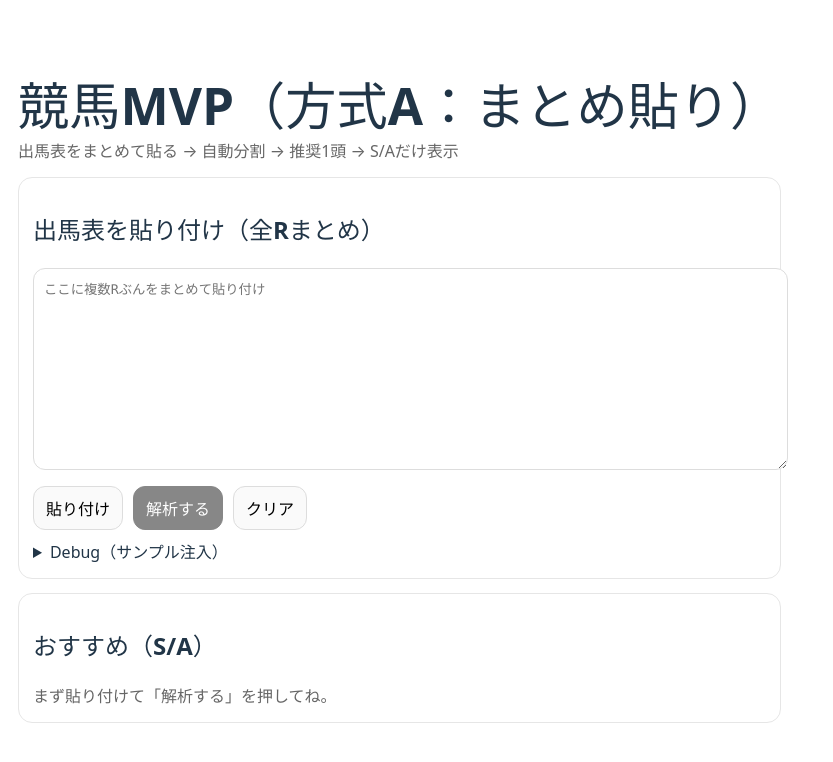
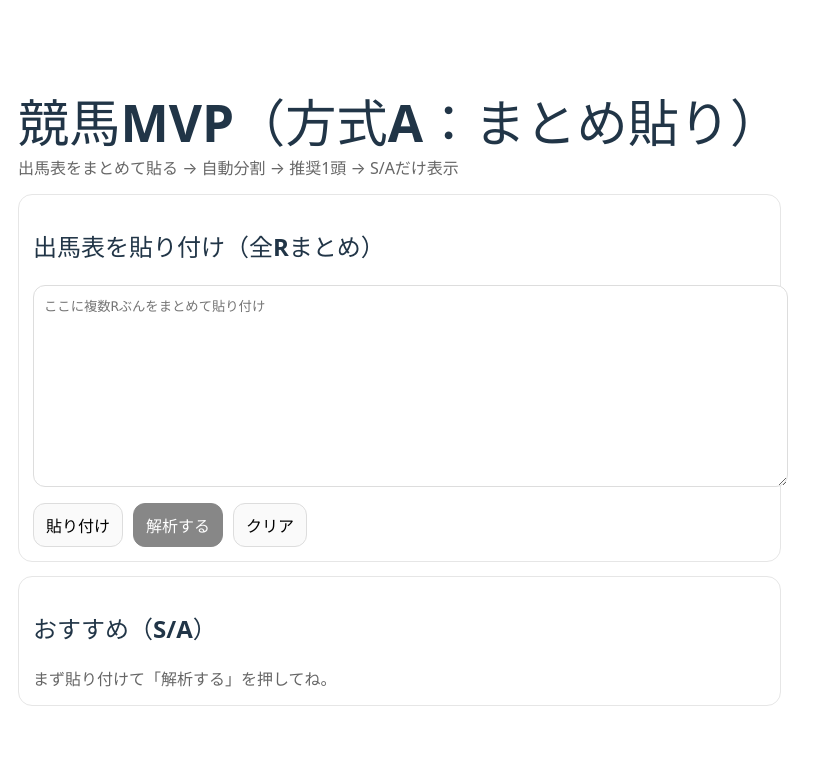
Before and after one commit to torigoma/keiba-mvp, a React (Vite) app: page / in a window 1280 px wide. Shown: the top 762 px of the page, without its empty margins (0-833 px from the left). Built offline with nearby package versions, Linux system fonts and the light colour scheme.

Commit message:
Hide debug unless ?debug=1

```diff
--- a/src/App.tsx
+++ b/src/App.tsx
@@ -1,4 +1,4 @@
-import { useMemo, useState } from "react";
+import { useEffect, useMemo, useState } from "react";
 import "./App.css";
 import { parseAll } from "./parser";
 import { evaluateAll, recommendedSorted } from "./evaluator";
@@ -10,6 +10,13 @@ export default function App() {
   const [input, setInput] = useState("");
   const [analyzed, setAnalyzed] = useState<{ cards: PickCard[]; statsText: string } | null>(null);
   const [showAll, setShowAll] = useState(false);
+  const [debugEnabled, setDebugEnabled] = useState(false);
+
+  useEffect(() => {
+  const params = new URLSearchParams(window.location.search);
+  setDebugEnabled(params.get("debug") === "1");
+}, []);
+
 
   const recommended = useMemo(() => {
     if (!analyzed) return [];
@@ -64,6 +71,7 @@ export default function App() {
 
         {analyzed?.statsText && <div className="stats">{analyzed.statsText}</div>}
 
+       {debugEnabled && (
   <details className="debug">
     <summary>Debug（サンプル注入）</summary>
     <div className="row">
@@ -72,6 +80,8 @@ export default function App() {
       <button onClick={() => { setInput(sample3); analyze(sample3); }}>サンプル③</button>
     </div>
   </details>
+)}
+
       </section>
 
       <section className="card">
```
Lines whose indentation alone changed are shown as unchanged.
